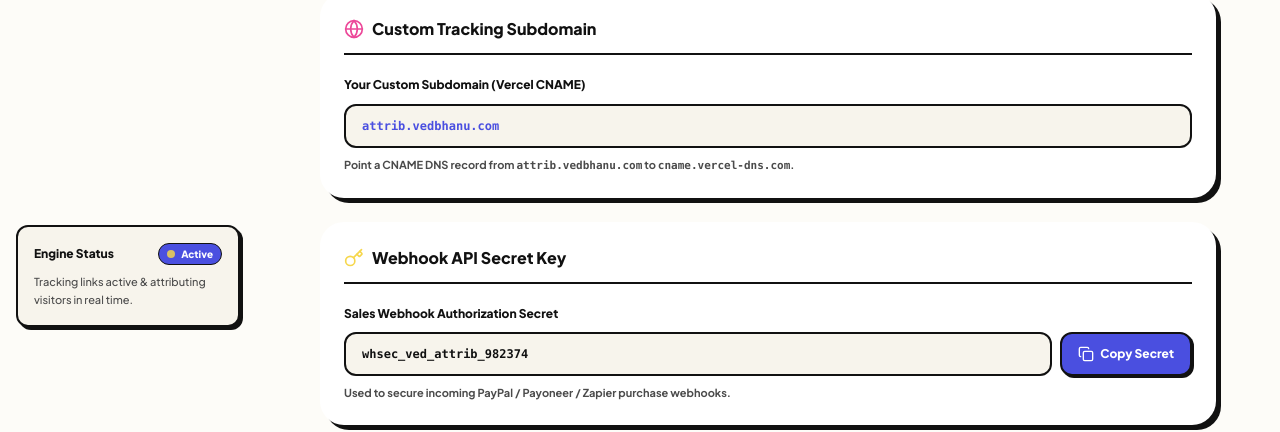
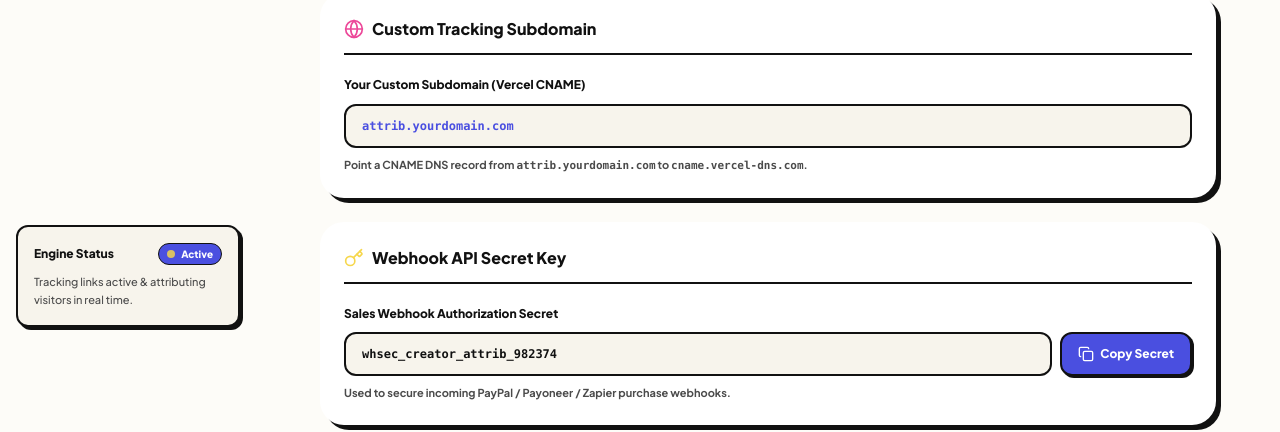
Before and after one commit to Vedbhanu/creator-attribution-dashboard, a Next.js app: page /settings in a window 1280 px wide. Shown: the part 457-889 px from the top of the page. Built offline with nearby package versions, Linux system fonts and the light colour scheme; no server answers.

Commit message:
Completely replace all booking links with https://cal.com/ved-automation-contentleverage/creator-attribution and remove external domain references

```diff
--- a/src/app/(dashboard)/settings/page.tsx
+++ b/src/app/(dashboard)/settings/page.tsx
@@ -6,8 +6,8 @@ import { Settings, Globe, DollarSign, Key, ShieldCheck, Sparkles, Save, Check, C
 export default function SettingsPage() {
   const [brandName, setBrandName] = useState('Ved Automation');
   const [currency, setCurrency] = useState('USD');
-  const [customDomain, setCustomDomain] = useState('attrib.vedbhanu.com');
-  const [webhookSecret, setWebhookSecret] = useState('whsec_ved_attrib_982374');
+  const [customDomain, setCustomDomain] = useState('attrib.yourdomain.com');
+  const [webhookSecret, setWebhookSecret] = useState('whsec_creator_attrib_982374');
   const [saved, setSaved] = useState(false);
   const [copiedSecret, setCopiedSecret] = useState(false);
 
--- a/src/app/welcome/page.tsx
+++ b/src/app/welcome/page.tsx
@@ -76,7 +76,7 @@ export default function LandingPage() {
             </Link>
 
             <a
-              href="https://cal.com/ved-automation-contentleverage/creator-attribution?overlayCalendar=true"
+              href="https://cal.com/ved-automation-contentleverage/creator-attribution"
               target="_blank"
               rel="noopener noreferrer"
               className="w-full sm:w-auto px-7 py-4 rounded-2xl bg-white hover:bg-[#F7F4EC] text-[#111111] font-extrabold text-base border-3 border-[#111111] shadow-[4px_4px_0px_#111111] active:translate-x-[2px] active:translate-y-[2px] active:shadow-[2px_2px_0px_#111111] transition-all flex items-center justify-center gap-2"
@@ -106,7 +106,7 @@ export default function LandingPage() {
                 <span className="w-3 h-3 rounded-full bg-[#F6D74C] border border-[#111111]"></span>
                 <span className="w-3 h-3 rounded-full bg-[#4A4FE0] border border-[#111111]"></span>
               </div>
-              <span className="text-xs font-mono font-bold text-[#111111]">attrib.vedbhanu.com/dashboard</span>
+              <span className="text-xs font-mono font-bold text-[#111111]">creator-attribution-dashboard.vercel.app/dashboard</span>
               <span className="text-xs font-bold text-[#EC4899] group-hover:underline">Click to Open Demo →</span>
             </div>
 
@@ -274,7 +274,7 @@ export default function LandingPage() {
 
           <div className="pt-2">
             <a
-              href="https://cal.com/ved-automation-contentleverage/creator-attribution?overlayCalendar=true"
+              href="https://cal.com/ved-automation-contentleverage/creator-attribution"
               target="_blank"
               rel="noopener noreferrer"
               className="inline-flex items-center gap-3 px-8 py-4 rounded-2xl bg-[#EC4899] hover:bg-[#D6317C] text-white font-black text-base border-3 border-[#111111] shadow-[4px_4px_0px_#111111] active:translate-x-[2px] active:translate-y-[2px] active:shadow-[2px_2px_0px_#111111] transition-all"
@@ -293,7 +293,7 @@ export default function LandingPage() {
           <span>•</span>
           <Link href="/login" className="hover:underline">Login</Link>
           <span>•</span>
-          <a href="https://vedbhanu.com" target="_blank" rel="noopener noreferrer" className="hover:underline">VedBhanu.com</a>
+          <Link href="/dashboard" className="hover:underline font-bold text-[#EC4899]">Open Live Demo</Link>
         </div>
       </footer>
     </div>
```
